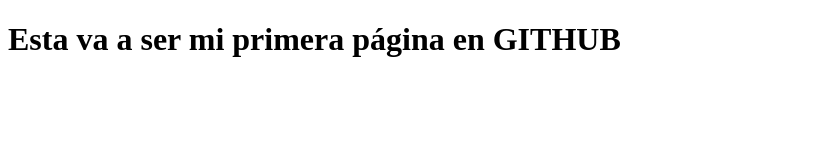
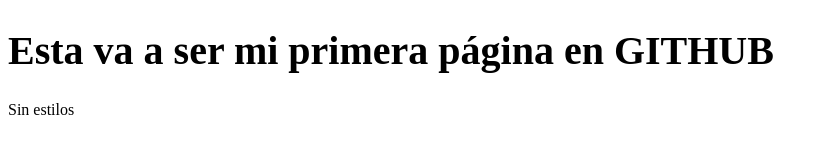
Before and after one commit to juanrobayo97/Proyecto1, a plain HTML site: page index.html in a window 1280 px wide. Shown: the whole page, without its empty margins (0-828 px from the left). Drawn offline with Linux system fonts and the light colour scheme.

Commit message:
Estilos head

```diff
--- a/index.html
+++ b/index.html
@@ -2,8 +2,15 @@
 <html leng="en">
     <head>
         <title>GIT PAGE</title>
+        <style>
+            h1 {
+                font-size: 40px;
+                font-width:10px;
+            }
+        </style>
     </head>
     <body>
     <h1>Esta va a ser mi primera página en GITHUB</h1>
+    Sin estilos
     </body>
 </html>
```
